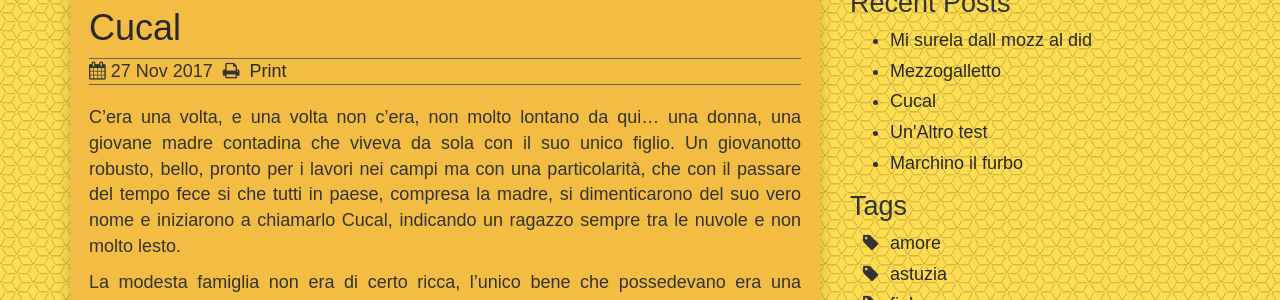
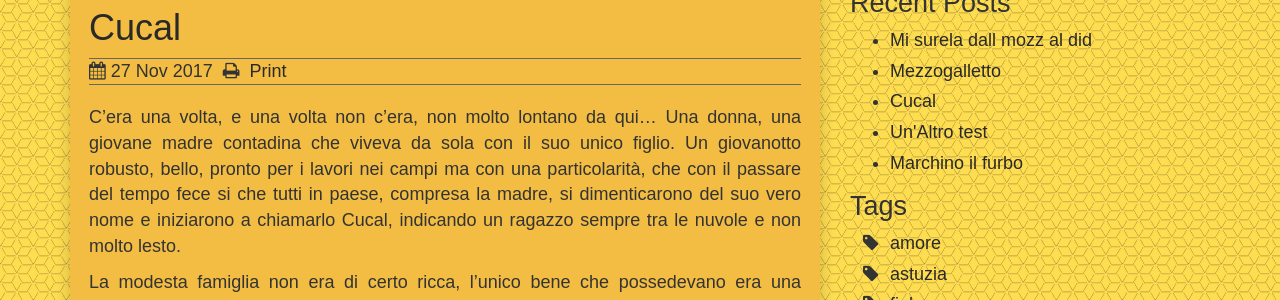
Before and after one commit to saramasi/saramasi.github.io, a Jekyll site: the page built from _posts/2017-11-27-cucal2.md, in a window 1280 px wide and 900 px high. Shown: the part 131-431 px from the top of the window. Built offline with Jekyll 4.4.1, drawn with Linux system fonts in a browser that asks for light colours; some web fonts are replaced.

```diff
--- a/_posts/2017-11-27-cucal2.md
+++ b/_posts/2017-11-27-cucal2.md
@@ -16,7 +16,7 @@ abstract: >-
 ---
 
 C'era una volta, e una volta non c'era, non molto lontano da qui...
-una donna, una giovane madre contadina che viveva da sola con il suo unico figlio.
+Una donna, una giovane madre contadina che viveva da sola con il suo unico figlio.
 Un giovanotto robusto, bello, pronto per i lavori nei campi ma con una particolarità, che con il passare del tempo fece si che tutti in paese, compresa la madre, si dimenticarono del suo vero nome e iniziarono a chiamarlo Cucal, indicando un ragazzo sempre tra le nuvole e non molto lesto.
 
 La modesta famiglia non era di certo ricca, l'unico bene che possedevano era una gallina, che come un bene prezioso, stava in casa a covare le sue uova fino alla schiusa e per questo era fondamentale assicurarsi che non abbandonasse la cova.
```
